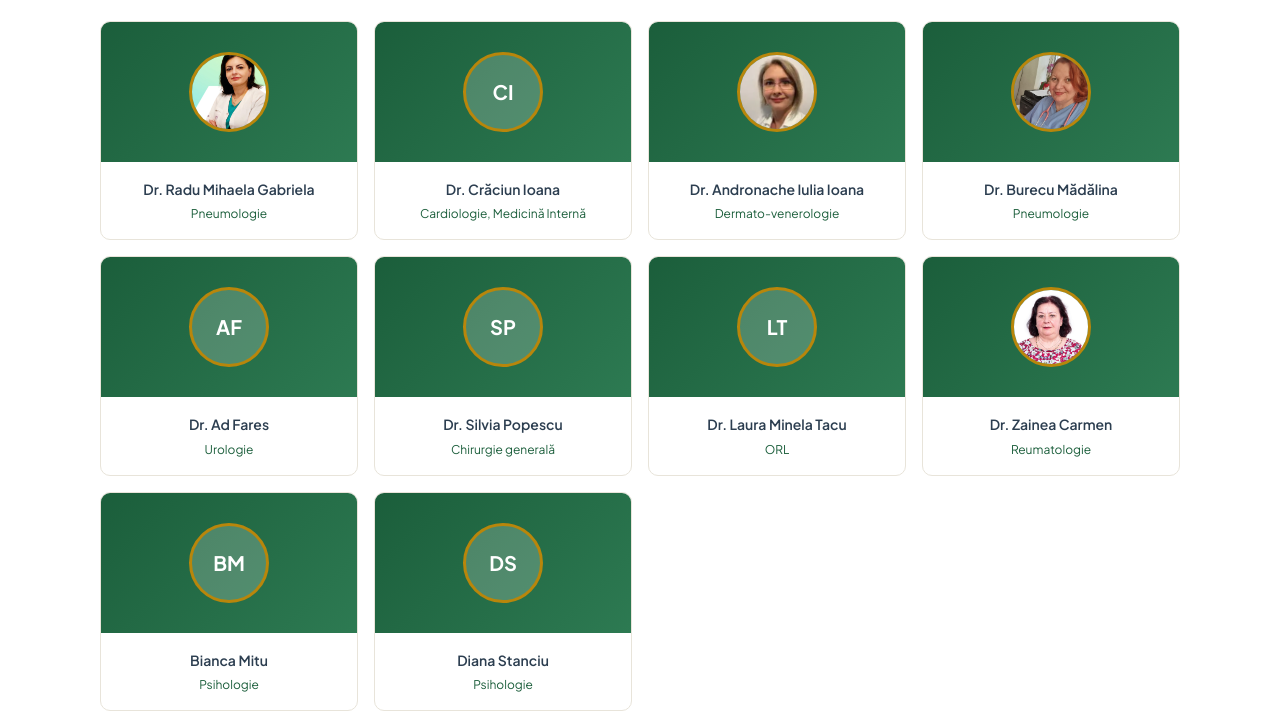
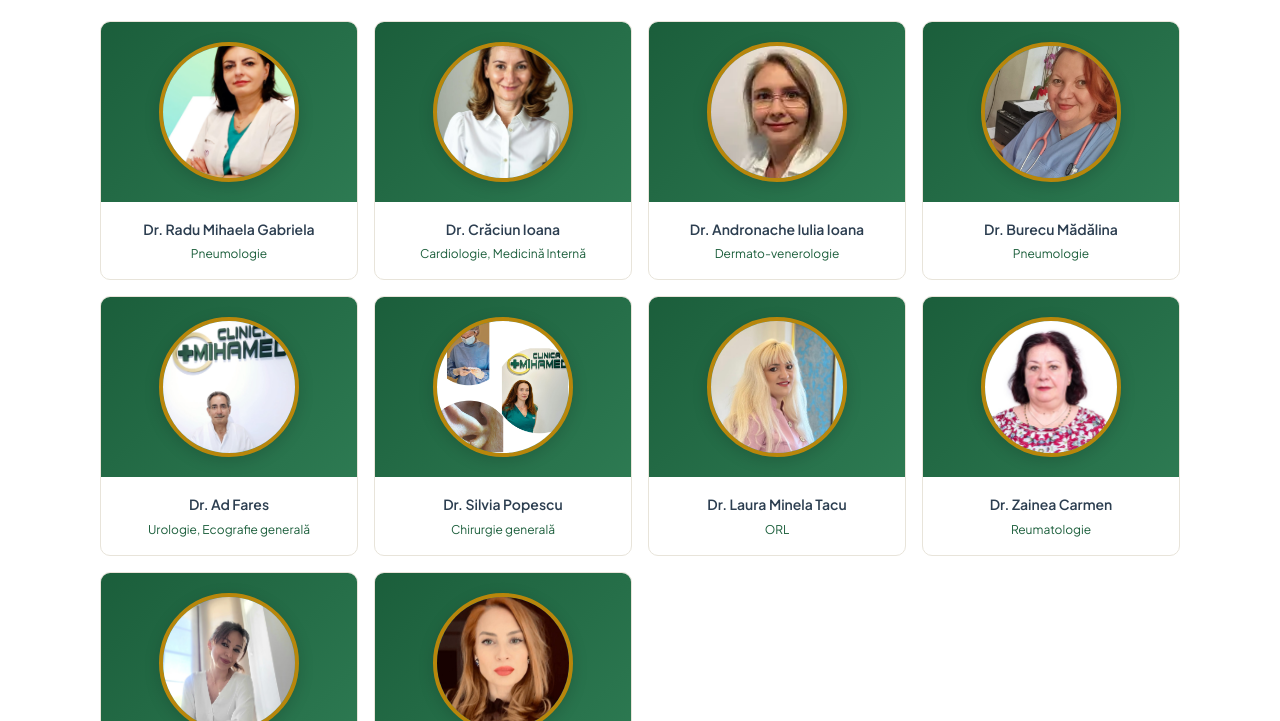
Before and after one commit to d65535/clinica-mihamed-website, a plain HTML site: page public/echipa.html in a window 1280 px wide. Shown: the part 231-952 px from the top of the page. Drawn offline with Linux system fonts and the light colour scheme.

Commit message:
Add 6 new doctor photos and enlarge avatars for better face visibility
New photos: Dr. Crăciun Ioana, Dr. Ad Fares, Dr. Silvia Popescu,
Dr. Laura Tacu, Bianca Mitu, Diana Stanciu.

Avatar size: 80px → 140px (echipa/homepage), 56px → 72px (specializări).
Added golden border and softer object-position for face centering.

Co-Authored-By: Claude Opus 4.6 (1M context) <noreply@anthropic.com>

```diff
--- a/public/css/styles.css
+++ b/public/css/styles.css
@@ -232,17 +232,19 @@ h3 { font-size: 1.125rem; font-weight: 600; line-height: 1.4; }
 }
 .doc-card:hover { transform: translateY(-2px); }
 .doc-card__photo {
-  height: 140px; background: linear-gradient(135deg, var(--verde), var(--verde-light));
+  height: 180px; background: linear-gradient(135deg, var(--verde), var(--verde-light));
   display: flex; align-items: center; justify-content: center;
+  padding: 20px 0;
 }
 .doc-card__avatar {
-  width: 80px; height: 80px; border-radius: 50%;
-  border: 3px solid var(--auriu); overflow: hidden;
+  width: 140px; height: 140px; border-radius: 50%;
+  border: 4px solid var(--auriu); overflow: hidden;
   display: flex; align-items: center; justify-content: center;
   background: rgba(255,255,255,0.2); color: var(--white);
-  font-size: 1.25rem; font-weight: 700;
+  font-size: 2rem; font-weight: 700;
+  box-shadow: 0 4px 16px rgba(0,0,0,0.15);
 }
-.doc-card__avatar img { width: 100%; height: 100%; object-fit: cover; object-position: center 20%; }
+.doc-card__avatar img { width: 100%; height: 100%; object-fit: cover; object-position: center 25%; }
 .doc-card__info { padding: 16px; text-align: center; }
 .doc-card__name { font-size: 0.875rem; font-weight: 600; color: var(--text); }
 .doc-card__spec { font-size: 0.75rem; color: var(--verde); margin-top: 4px; }
@@ -359,11 +361,12 @@ h3 { font-size: 1.125rem; font-weight: 600; line-height: 1.4; }
   border: 1px solid var(--border);
 }
 .doctor-card-inline__avatar {
-  width: 56px; height: 56px; border-radius: 50%;
+  width: 72px; height: 72px; border-radius: 50%;
   background: var(--verde); display: flex; align-items: center;
   justify-content: center; flex-shrink: 0; overflow: hidden;
+  border: 2px solid var(--auriu);
 }
-.doctor-card-inline__avatar img { width: 100%; height: 100%; object-fit: cover; }
+.doctor-card-inline__avatar img { width: 100%; height: 100%; object-fit: cover; object-position: center 25%; }
 .doctor-card-inline__avatar svg { stroke: var(--white); }
 .doctor-card-inline__info { flex: 1; }
 .doctor-card-inline .btn { margin-left: auto; flex-shrink: 0; }
--- a/public/echipa.html
+++ b/public/echipa.html
@@ -41,7 +41,9 @@
 
         <div class="doc-card">
           <div class="doc-card__photo">
-            <div class="doc-card__avatar">CI</div>
+            <div class="doc-card__avatar">
+              <img src="/img/medici/dr-craciun-ioana.jpeg" alt="Dr. Crăciun Ioana" loading="lazy">
+            </div>
           </div>
           <div class="doc-card__info">
             <div class="doc-card__name">Dr. Crăciun Ioana</div>
@@ -75,17 +77,21 @@
 
         <div class="doc-card">
           <div class="doc-card__photo">
-            <div class="doc-card__avatar">AF</div>
+            <div class="doc-card__avatar">
+              <img src="/img/medici/dr-ad-fares.jpeg" alt="Dr. Ad Fares" loading="lazy">
+            </div>
           </div>
           <div class="doc-card__info">
             <div class="doc-card__name">Dr. Ad Fares</div>
-            <div class="doc-card__spec">Urologie</div>
+            <div class="doc-card__spec">Urologie, Ecografie generală</div>
           </div>
         </div>
 
         <div class="doc-card">
           <div class="doc-card__photo">
-            <div class="doc-card__avatar">SP</div>
+            <div class="doc-card__avatar">
+              <img src="/img/medici/dr-silvia-popescu.jpeg" alt="Dr. Silvia Popescu" loading="lazy">
+            </div>
           </div>
           <div class="doc-card__info">
             <div class="doc-card__name">Dr. Silvia Popescu</div>
@@ -95,7 +101,9 @@
 
         <div class="doc-card">
           <div class="doc-card__photo">
-            <div class="doc-card__avatar">LT</div>
+            <div class="doc-card__avatar">
+              <img src="/img/medici/dr-laura-tacu.jpeg" alt="Dr. Laura Minela Tacu" loading="lazy">
+            </div>
           </div>
           <div class="doc-card__info">
             <div class="doc-card__name">Dr. Laura Minela Tacu</div>
@@ -117,7 +125,9 @@
 
         <div class="doc-card">
           <div class="doc-card__photo">
-            <div class="doc-card__avatar">BM</div>
+            <div class="doc-card__avatar">
+              <img src="/img/medici/bianca-mitu.jpeg" alt="Bianca Mitu" loading="lazy">
+            </div>
           </div>
           <div class="doc-card__info">
             <div class="doc-card__name">Bianca Mitu</div>
@@ -127,7 +137,9 @@
 
         <div class="doc-card">
           <div class="doc-card__photo">
-            <div class="doc-card__avatar">DS</div>
+            <div class="doc-card__avatar">
+              <img src="/img/medici/diana-stanciu.jpeg" alt="Diana Stanciu" loading="lazy">
+            </div>
           </div>
           <div class="doc-card__info">
             <div class="doc-card__name">Diana Stanciu</div>
```
Also changed, not shown: public/index.html (+3 -1 lines), public/specializari/cardiologie.html (+3 -1 lines), public/specializari/chirurgie.html (+3 -1 lines), public/specializari/orl.html (+3 -1 lines), public/specializari/psihologie.html (+6 -2 lines), public/specializari/urologie.html (+3 -1 lines), public/img/medici/bianca-mitu.jpeg (added), public/img/medici/diana-stanciu.jpeg (added), public/img/medici/dr-ad-fares.jpeg (added), public/img/medici/dr-craciun-ioana.jpeg (added), public/img/medici/dr-laura-tacu.jpeg (added), public/img/medici/dr-silvia-popescu.jpeg (added).
